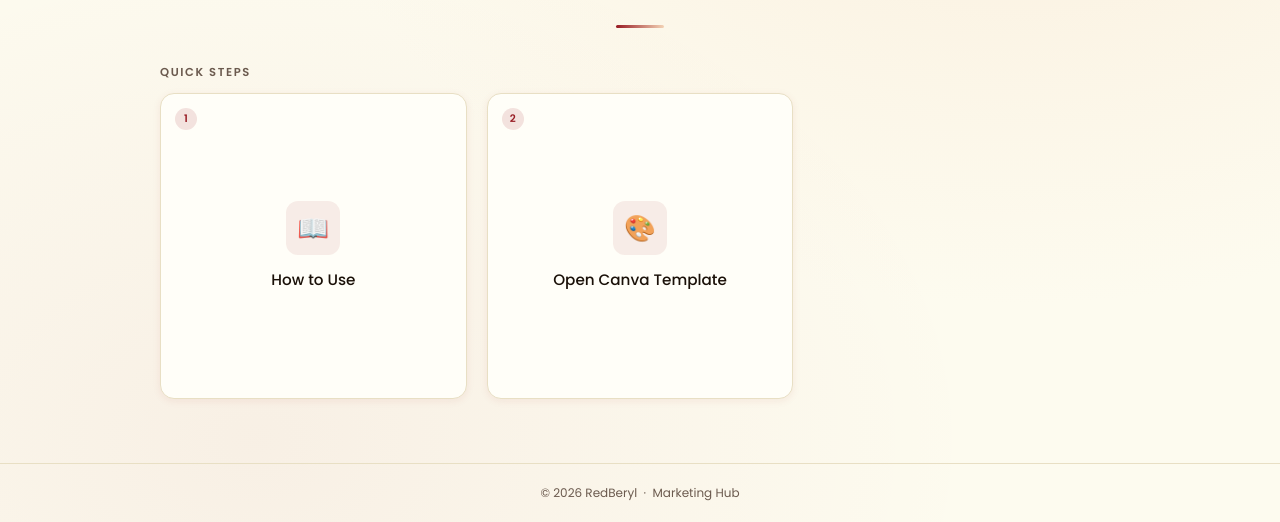
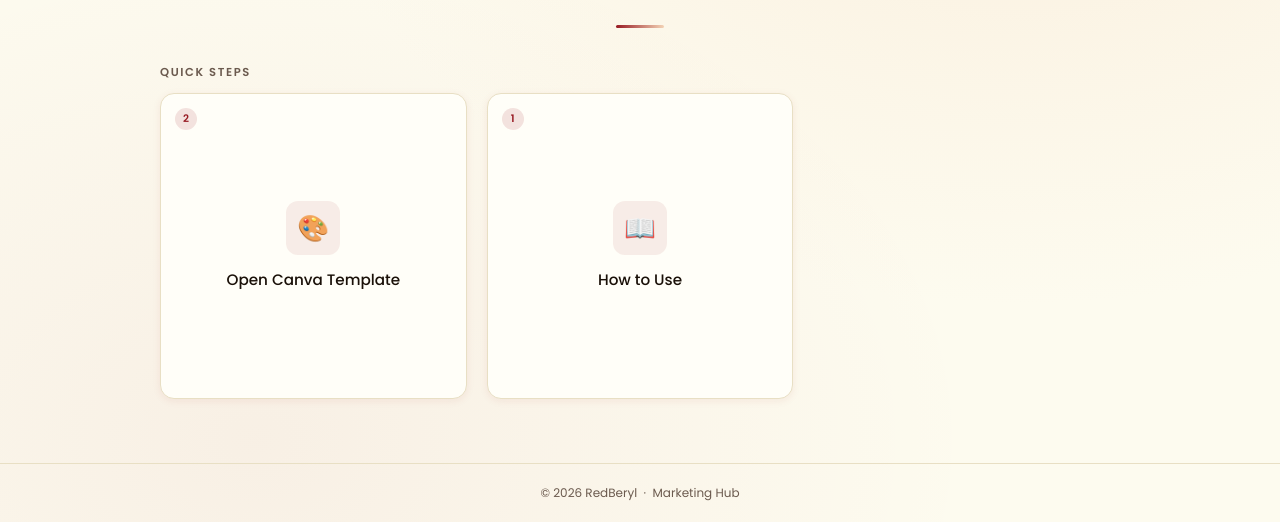
Before and after one commit to marketing-RedBeryl/marketing-dashboard, a plain HTML site: page canva_page.html in a window 1280 px wide. Shown: the part 299-821 px from the top of the page. Drawn offline with nearby package versions, Linux system fonts and the light colour scheme; a web font is replaced by a local one.

Commit message:
Copy and Sequence Changes

```diff
--- a/canva_page.html
+++ b/canva_page.html
@@ -492,13 +492,7 @@
 
     <div class="dashboard-grid">
 
-        <a id="btn-how-to-use" href="https://drive.google.com/drive/folders/1_aS3jHxtH9eE8WJXeQ3Zh-moPsjnChg_"
-            class="dash-button">
-            <div class="step-badge">1</div>
-            <div class="card-icon">📖</div>
-            <span class="card-label">How to Use</span>
-            <span class="card-arrow">↗</span>
-        </a>
+
 
         <a id="btn-canva-link"
             href="https://www.canva.com/design/DAHEw8rqfLc/wRh52q7vupvaLboMkU1CRQ/edit?utm_content=DAHEw8rqfLc&utm_campaign=designshare&utm_medium=link2&utm_source=sharebutton"
@@ -506,6 +500,14 @@
             <div class="step-badge">2</div>
             <div class="card-icon">🎨</div>
             <span class="card-label">Open Canva Template</span>
+            <span class="card-arrow">↗</span>
+        </a>
+
+        <a id="btn-how-to-use" href="https://drive.google.com/drive/folders/1_aS3jHxtH9eE8WJXeQ3Zh-moPsjnChg_"
+            class="dash-button">
+            <div class="step-badge">1</div>
+            <div class="card-icon">📖</div>
+            <span class="card-label">How to Use</span>
             <span class="card-arrow">↗</span>
         </a>
 
```
Also changed, not shown: index.html (+1 -1 lines).
